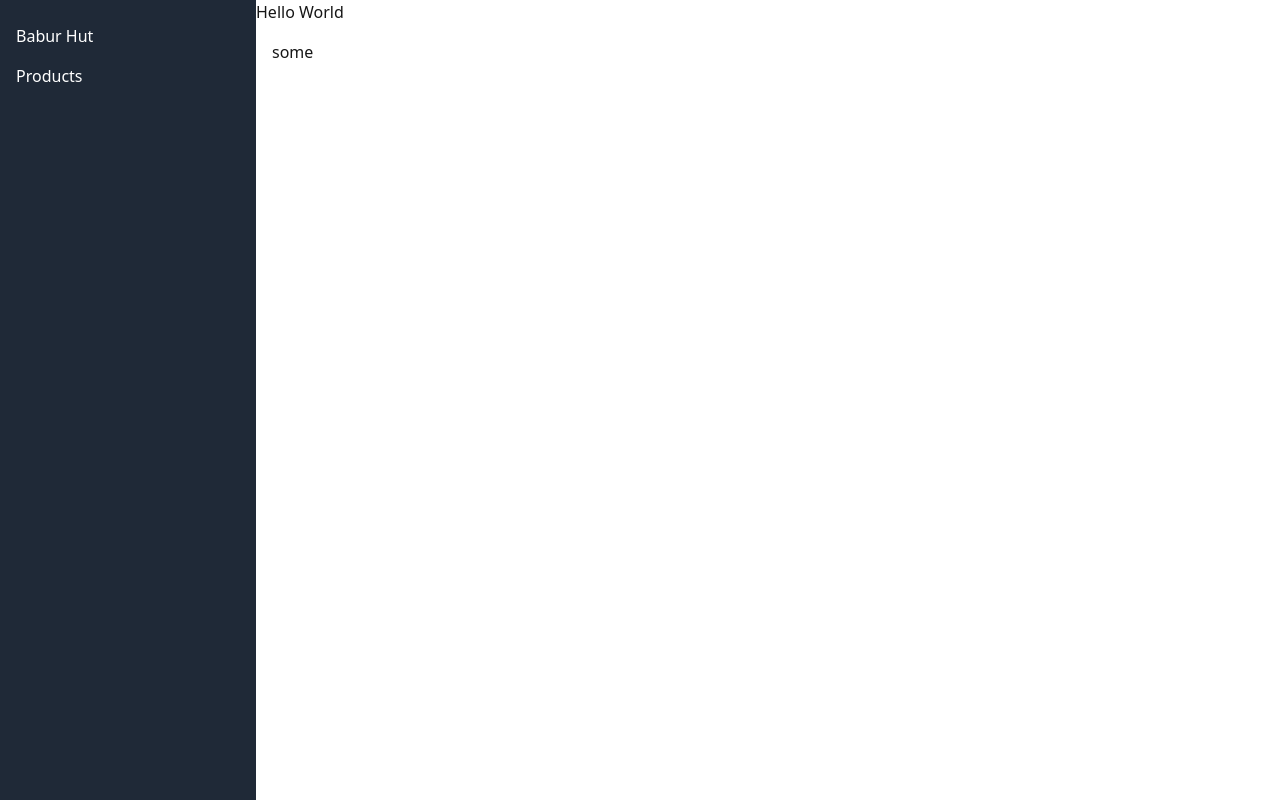
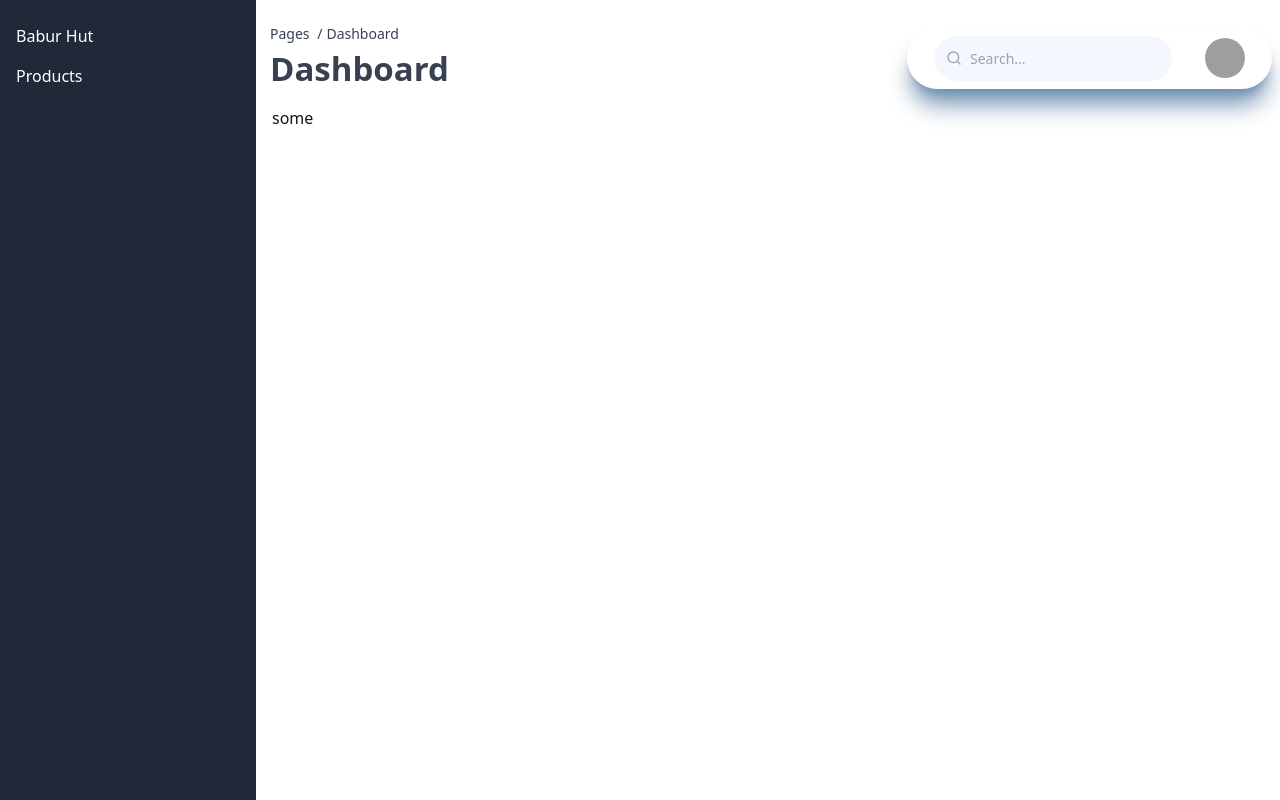
Before and after one commit to Mdabdullah3/Babur-Hat, a Next.js app: page /admin/dashboard in a window 1280 px wide. Built offline with nearby package versions, Linux system fonts and the light colour scheme; grey boxes are pictures that could not be loaded.

Commit message:
dashboard nav done

```diff
--- a/src/components/layout/DashboardNav.jsx
+++ b/src/components/layout/DashboardNav.jsx
@@ -1,10 +1,56 @@
+/* eslint-disable @next/next/no-img-element */
 import React from "react";
+import { FiSearch, FiAlignJustify } from "react-icons/fi";
 
 const DashboardNav = () => {
   return (
-    <div>
-      <h1>Hello World</h1>
-    </div>
+    <nav className="sticky top-3 z-40 flex flex-row flex-wrap items-center justify-between rounded-xl  p-2 backdrop-blur-lg bg-white/5">
+      <div className="ml-[6px]">
+        <div className="h-6 w-[224px] pt-1 flex items-center">
+          <a
+            className="text-sm font-normal text-gray-700 hover:underline "
+            href=" "
+          >
+            Pages
+            <span className="mx-1 text-sm text-gray-700 hover:text-gray-700 ">
+              {" "}
+              /{" "}
+            </span>
+          </a>
+          <h1
+            className="text-sm font-normal capitalize text-gray-700 hover:underline "
+            to="#"
+          >
+            Dashboard
+          </h1>
+        </div>
+        <p className="shrink text-[33px] capitalize text-gray-700 ">
+          <h1 to="#" className="font-bold capitalize hover:text-gray-700 ">
+            Dashboard
+          </h1>
+        </p>
+      </div>
+      <span className="flex cursor-pointer text-xl text-gray-600 xl:hidden">
+        <FiAlignJustify className="h-5 w-5" />
+      </span>
+      <div className="relative mt-[3px] flex h-[61px] w-[355px] flex-grow items-center justify-around gap-2 rounded-full bg-white px-2 py-2 shadow-xl shadow-[#7090b0]  md:w-[365px] md:flex-grow-0 md:gap-1 xl:w-[365px] xl:gap-2">
+        <div className="flex h-full items-center rounded-full bg-[#F4F7FE] text-gray-700  xl:w-[225px]">
+          <p className="pl-3 pr-2 text-xl">
+            <FiSearch className="h-4 w-4 text-gray-400 " />
+          </p>
+          <input
+            type="text"
+            placeholder="Search..."
+            className="block h-full w-full rounded-full bg-[#F4F7FE] text-sm font-medium text-navy-700 outline-none placeholder:!text-gray-400 sm:w-fit"
+          />
+        </div>
+        <img
+          src="https://images.pexels.com/photos/20304888/pexels-photo-20304888/free-photo-of-young-man-looking-out-the-window.jpeg?auto=compress&cs=tinysrgb&w=1260&h=750&dpr=2"
+          className="h-10 w-10 rounded-full"
+          alt=""
+        />
+      </div>
+    </nav>
   );
 };
 
```
